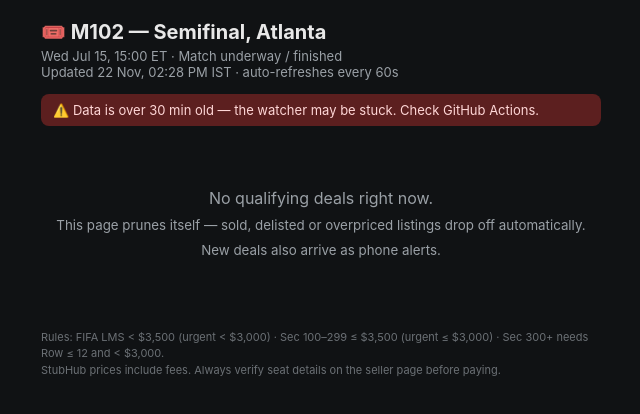
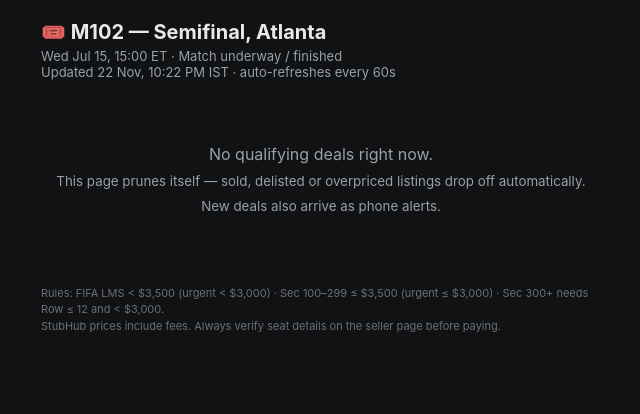
Before and after one commit to BabluMane/wc-ticket-watch, a plain HTML site: page index.html in a window 1280 px wide. Shown: the whole page, without its empty margins (319-959 px from the left). Drawn offline with Linux system fonts and the light colour scheme.

Commit message:
board 2026-11-22T16:53:28Z

```diff
--- a/index.html
+++ b/index.html
@@ -21,7 +21,7 @@
 </style></head><body>
 <h1>🎟️ M102 — Semifinal, Atlanta</h1>
 <div class="sub">Wed Jul 15, 15:00 ET · Match underway / finished<br>
-Updated 22 Nov, 02:28 PM IST · auto-refreshes every 60s</div>
+Updated 22 Nov, 10:22 PM IST · auto-refreshes every 60s</div>
 <div class="stale" id="stale">⚠️ Data is over 30 min old — the watcher may be stuck.
 Check GitHub Actions.</div>
 <div class="empty">No qualifying deals right now.<br><small>This page prunes itself — sold, delisted or overpriced listings drop off automatically. New deals also arrive as phone alerts.</small></div>
@@ -29,7 +29,7 @@ Check GitHub Actions.</div>
 (urgent ≤ $3,000) · Sec 300+ needs Row ≤ 12 and &lt; $3,000.<br>
 StubHub prices include fees. Always verify seat details on the seller page before paying.</div>
 <script>
- var gen = new Date("2026-11-22T08:58:35.819513+00:00");
+ var gen = new Date("2026-11-22T16:52:57.339215+00:00");
  if ((Date.now() - gen.getTime()) > 30*60*1000)
    document.getElementById('stale').style.display = 'block';
 </script>
--- a/state.json
+++ b/state.json
@@ -2,5 +2,5 @@
  "deals": {},
  "last_heartbeat": "2026-11-15",
  "last_fail_ping": "",
- "zero_runs": 350
+ "zero_runs": 351
 }
```
